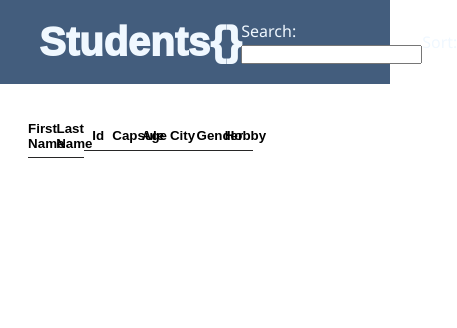
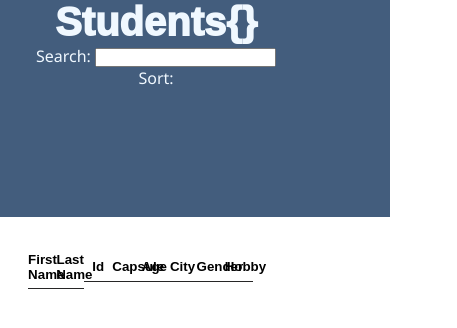
Before and after one commit to bennyh960/peopleTableGroup, a plain HTML site: page index.html in a window 390 px wide. Shown: the whole page, 457 px wide, since content can reach past the window. Drawn offline with Linux system fonts and the light colour scheme; no server answers.

Commit message:
reponsiveness

```diff
--- a/logic/segevDraft.js
+++ b/logic/segevDraft.js
@@ -90,3 +90,5 @@ function createButtons(personRow) {
   personRow.appendChild(buttonsContainer);
   buttonsContainer.append(buttonEdit, buttonDelete);
 }
+
+// search
--- a/style.css
+++ b/style.css
@@ -118,3 +118,15 @@ body{
 .category-btn {
   background: transparent;
 }
+
+/* media */
+
+@media (max-width: 900px){
+  .navbar{
+    display: block;
+    height: 30%;
+  }
+  .nav-list{
+    flex-direction: column;
+  }
+}
```
